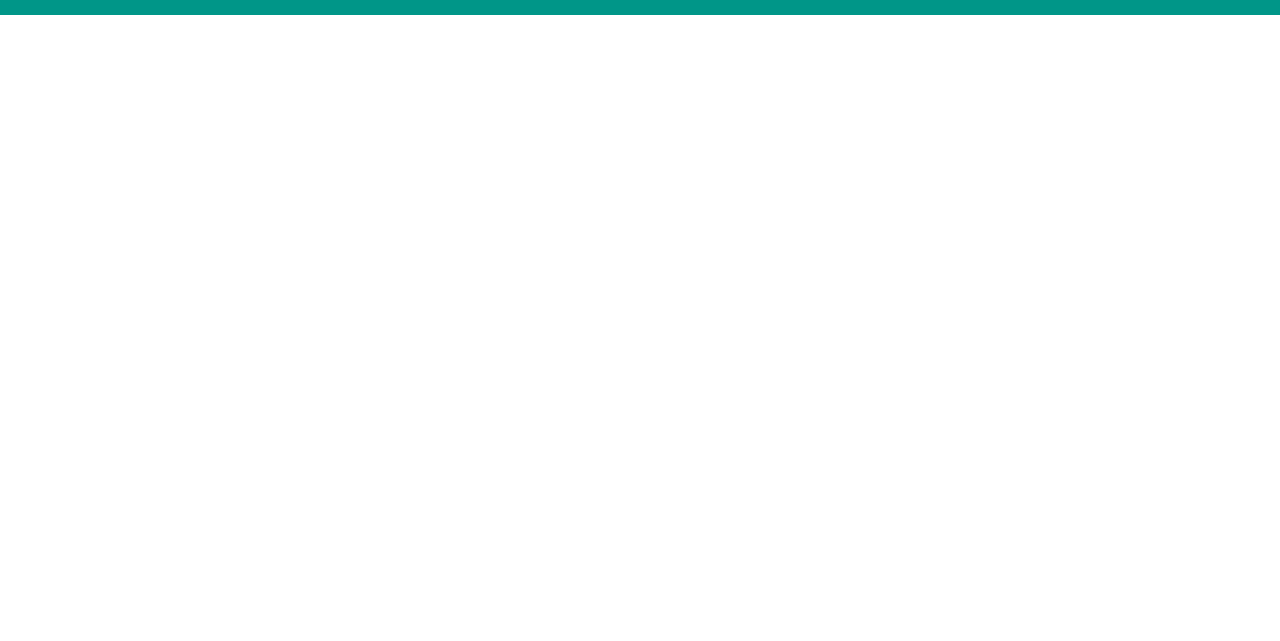
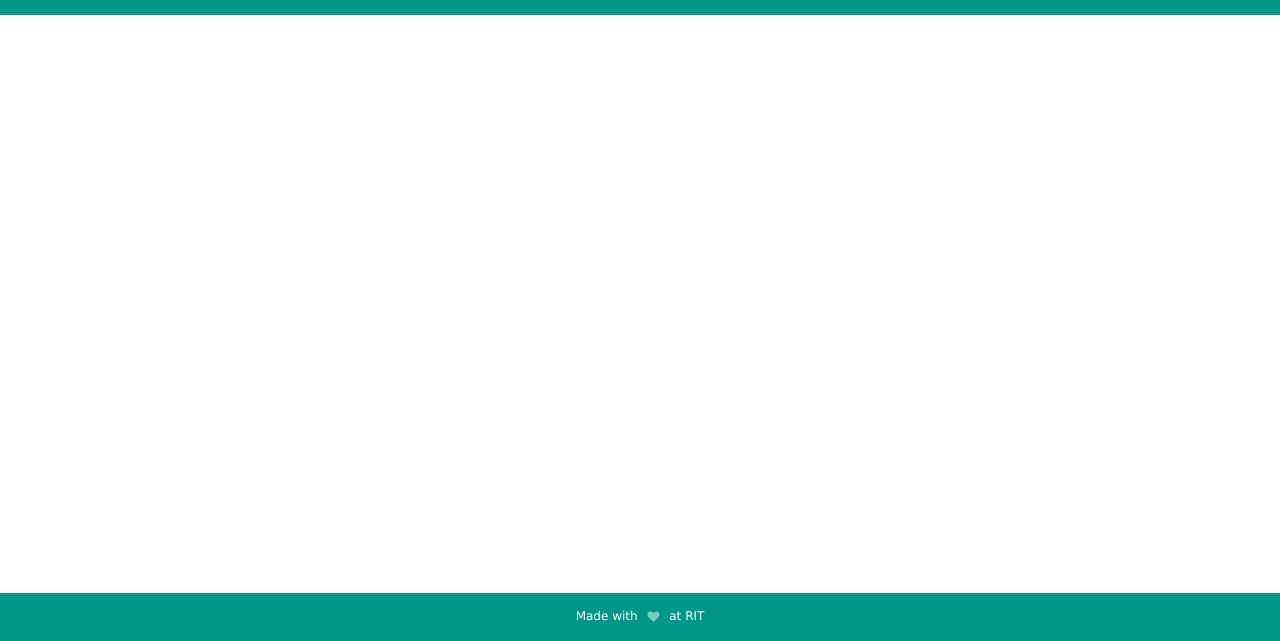
Before and after one commit to TestSmells/TestSmells.github.io, a plain HTML site: page pages/tsDetect.html in a window 1280 px wide. Shown: the part 159-800 px from the top of the page. Drawn offline with Linux system fonts and the light colour scheme.

Commit message:
added footer

```diff
--- a/pages/tsDetect.html
+++ b/pages/tsDetect.html
@@ -16,6 +16,10 @@
     </div>
 </header>
 
-
+<footer class="w3-container w3-teal w3-footer w3-animate-opacity">
+    <p class="w3-small">
+        Made with <i class="fa fa-heart fa-stack w3-animate-fading2 w3-fa-spin" ></i> at <a href="http://www.se.rit.edu/" style="text-decoration: none;" target="_blank">RIT</a>
+    </p>
+</footer>
 </body>
 </html>
```
Also changed, not shown: pages/testsmells.html (+5 -1 lines).
